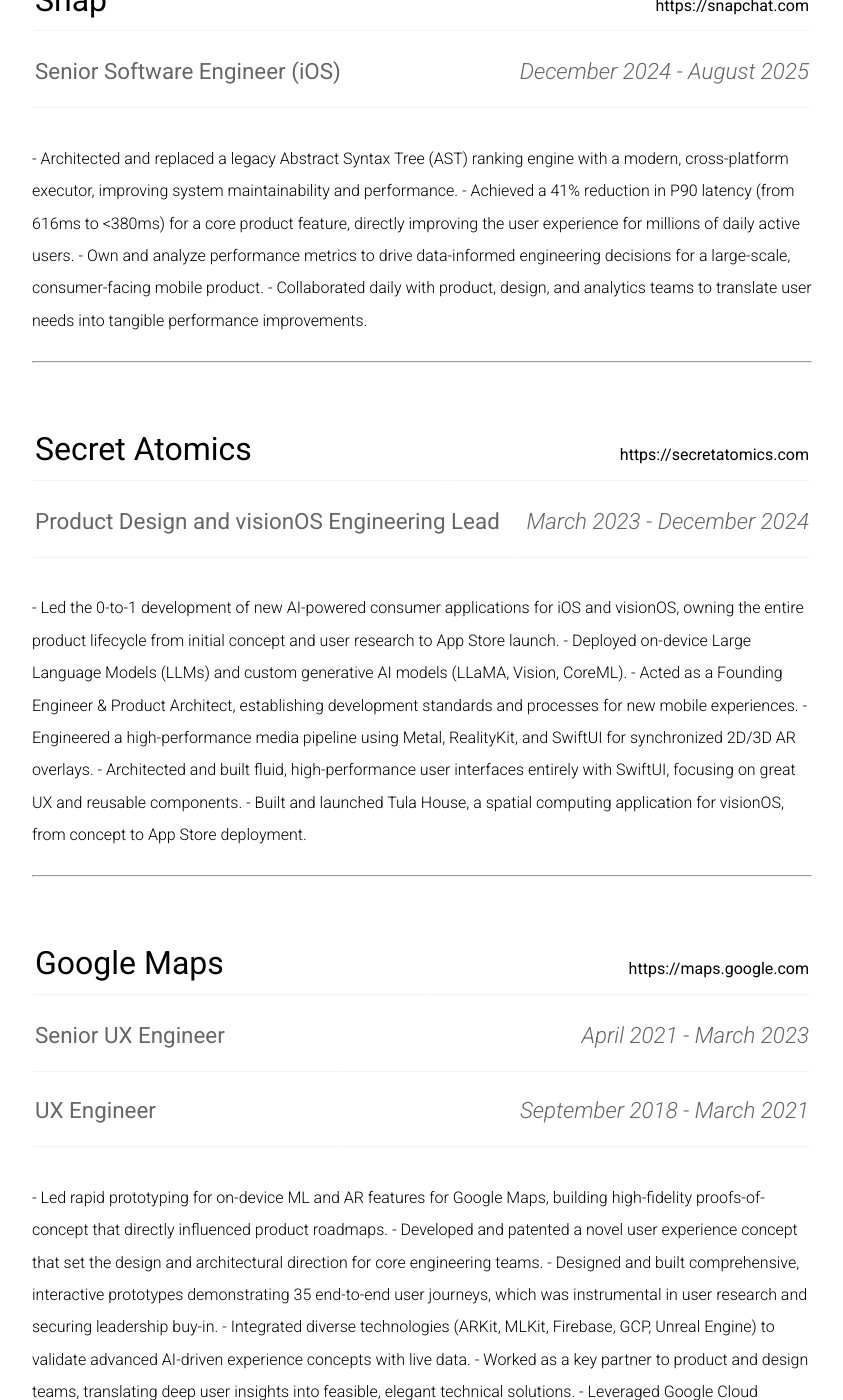
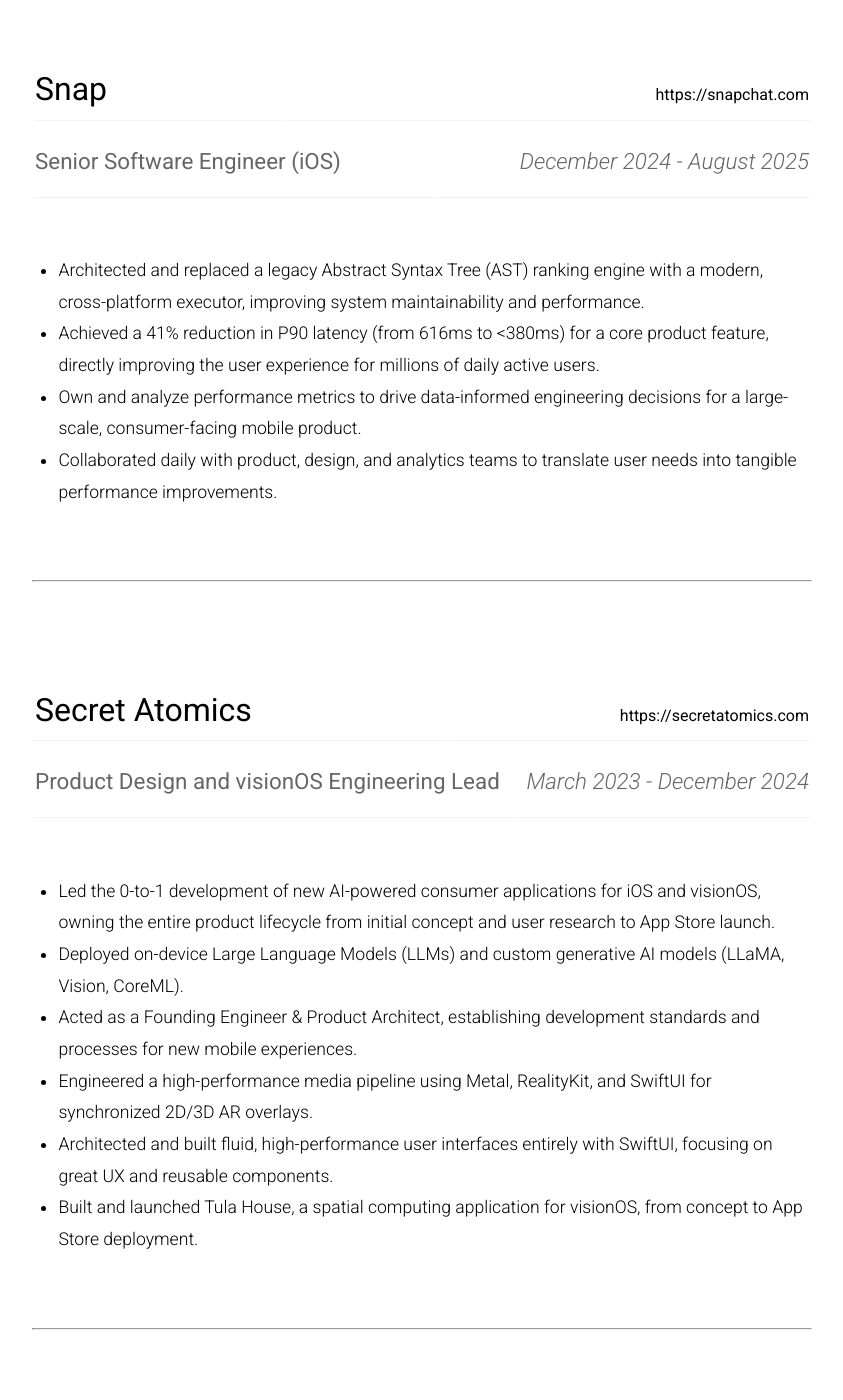
Before and after one commit to voxels/voxels.github.io, a Jekyll site: the page built from professional_experience_082325.md, in a window 1280 px wide and 1400 px high, scrolled down 1829 px. Shown: the whole window, without its empty margins (218-1061 px from the left). Built offline with Jekyll 4.4.1, drawn with Linux system fonts in a browser that asks for light colours; some of the changed text lies outside the part shown.

Commit message:
replacing md script

````diff
--- a/_pages/experience_engineering_iOS_Snapchat.md
+++ b/_pages/experience_engineering_iOS_Snapchat.md
@@ -10,7 +10,7 @@
 
 <br>
 
-- Architected and replaced a legacy Abstract Syntax Tree (AST) ranking engine with a modern, cross-platform executor, improving system maintainability and performance.
-- Achieved a 41% reduction in P90 latency (from 616ms to <380ms) for a core product feature, directly improving the user experience for millions of daily active users.
-- Own and analyze performance metrics to drive data-informed engineering decisions for a large-scale, consumer-facing mobile product.
-- Collaborated daily with product, design, and analytics teams to translate user needs into tangible performance improvements.
+* Architected and replaced a legacy Abstract Syntax Tree (AST) ranking engine with a modern, cross-platform executor, improving system maintainability and performance.
+* Achieved a 41% reduction in P90 latency (from 616ms to <380ms) for a core product feature, directly improving the user experience for millions of daily active users.
+* Own and analyze performance metrics to drive data-informed engineering decisions for a large-scale, consumer-facing mobile product.
+* Collaborated daily with product, design, and analytics teams to translate user needs into tangible performance improvements.
--- a/professional_experience_082325.md
+++ b/professional_experience_082325.md
@@ -56,25 +56,133 @@
 <br>
 
 
+
+```
+
+```
+
 <hr>
-<p>{% include_relative _pages/experience_engineering_iOS_Snapchat.md %}</p>
+
+```
+
+```
+
+{% include_relative _pages/experience_engineering_iOS_Snapchat.md %}
+
+```
+
+```
+
 <hr>
-<p>{% include_relative _pages/experience_engineering_iOS_SecretAtomics.md %}</p>
+
+```
+
+```
+
+{% include_relative _pages/experience_engineering_iOS_SecretAtomics.md %}
+
+```
+
+```
+
 <hr>
-<p>{% include_relative _pages/experience_engineering_iOS_Google.md %}</p>
+
+```
+
+```
+
+{% include_relative _pages/experience_engineering_iOS_Google.md %}
+
+```
+
+```
+
 <hr>
-<p>{% include_relative _pages/experience_engineering_iOS_Homer.md %}</p>
+
+```
+
+```
+
+{% include_relative _pages/experience_engineering_iOS_Homer.md %}
+
+```
+
+```
+
 <hr>
-<p>{% include_relative _pages/experience_engineering_iOS_EvilStudios.md %}</p>
+
+```
+
+```
+
+{% include_relative _pages/experience_engineering_iOS_EvilStudios.md %}
+
+```
+
+```
+
 <hr>
-<p>{% include_relative _pages/experience_engineering_iOS_Crush.md %}</p>
+
+```
+
+```
+
+{% include_relative _pages/experience_engineering_iOS_Crush.md %}
+
+```
+
+```
+
 <hr>
-<p>{% include_relative _pages/experience_engineering_iOS_LiquorCabinet.md %}</p>
+
+```
+
+```
+
+{% include_relative _pages/experience_engineering_iOS_LiquorCabinet.md %}
+
+```
+
+```
+
 <hr>
-<p>{% include_relative _pages/experience_engineering_iOS_Samsung.md %}</p>
+
+```
+
+```
+
+{% include_relative _pages/experience_engineering_iOS_Samsung.md %}
+
+```
+
+```
+
 <hr>
-<p>{% include_relative _pages/experience_engineering_iOS_Beautified.md %}</p>
+
+```
+
+```
+
+{% include_relative _pages/experience_engineering_iOS_Beautified.md %}
+
+```
+
+```
+
 <hr>
-<p>{% include_relative _pages/experience_engineering_iOS_IAC.md %}</p>
+
+```
+
+```
+
+{% include_relative _pages/experience_engineering_iOS_IAC.md %}
+
+```
+
+```
+
 <hr>
-<p></p>
+
+```
+
+```
````
